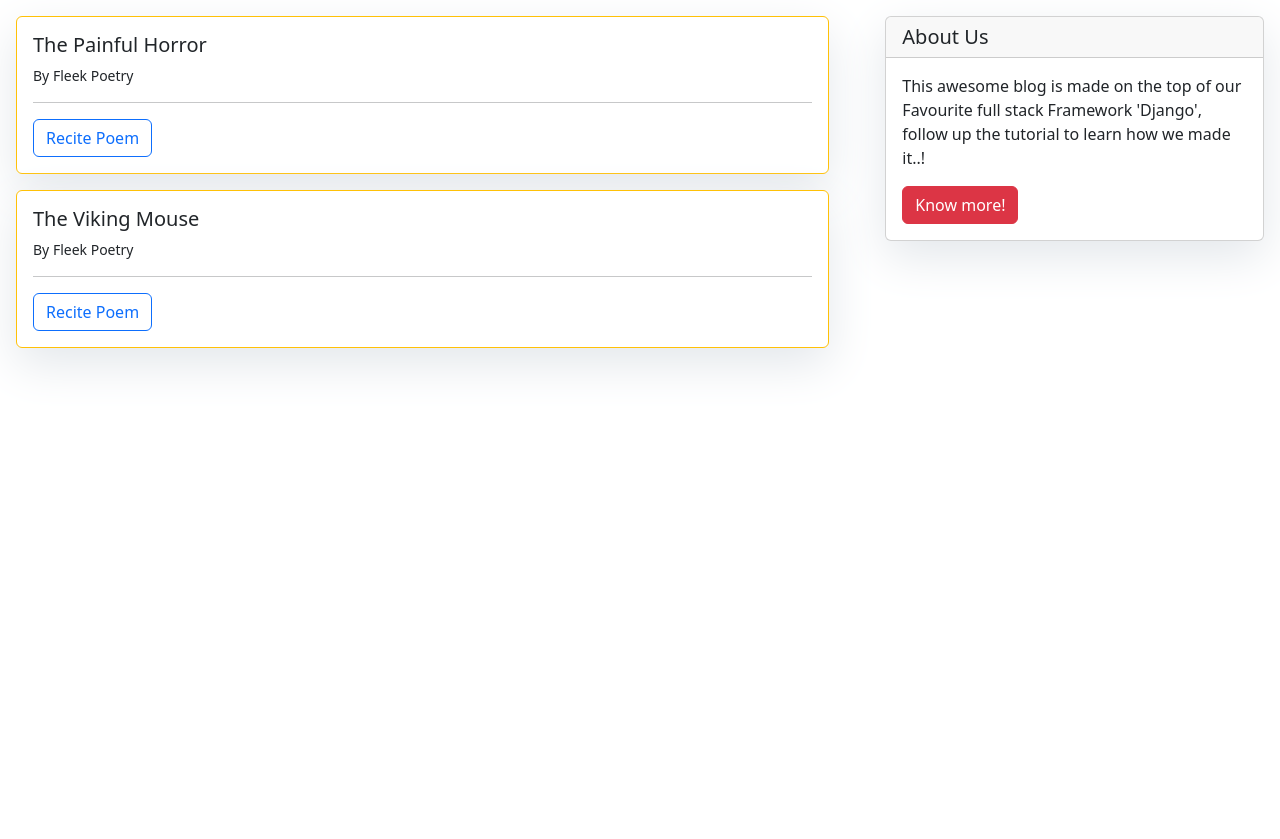
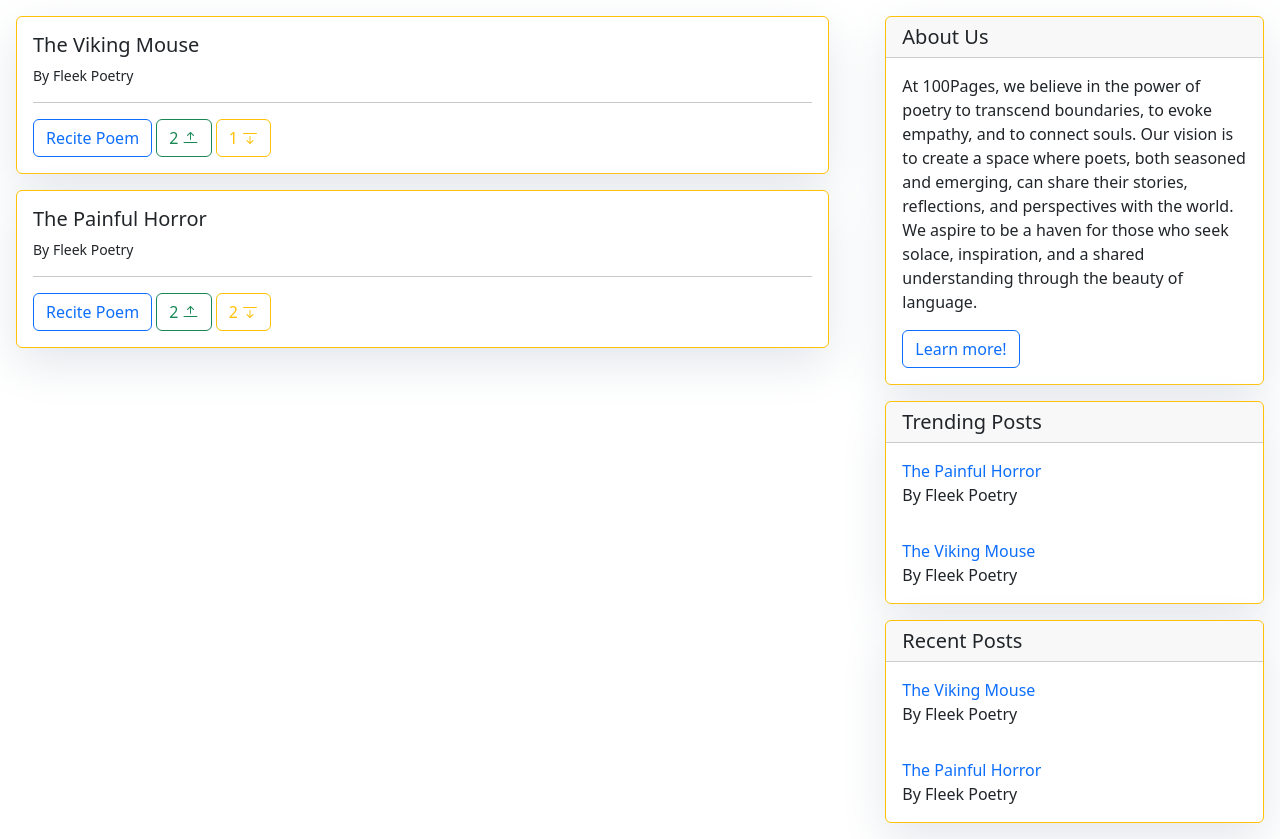
Before and after one commit to Kiprotich-Code/100Pages, a Django app: page /blog/posts/ in a window 1280 px wide. Shown: the part 56-895 px from the top of the page. Before the commit the page ends 423 px from the top, so only its background shows below. Run offline with Django 4.2, Linux system fonts and the light colour scheme; data comes from the database, SQL or seed files in the repository; both versions use the stored data as it was after the commit.

Commit message:
Landing Page

```diff
--- a/main/blog/models.py
+++ b/main/blog/models.py
@@ -1,3 +1,4 @@
+from django.utils import timezone
 from django.db import models
 
 # Create your models here.
@@ -6,6 +7,31 @@ class Posts(models.Model):
     subtitle = models.CharField(max_length = 100)
     author = models.CharField(max_length = 100)
     post = models.TextField()
+    created_on = models.DateTimeField(auto_now=True)
+    updated_on = models.DateTimeField(auto_now=True)
+    upvotes = models.IntegerField(default=0)
+    downvotes = models.IntegerField(default=0)
+
+
+    class Meta:
+        ordering = ['-created_on']
 
     def __str__(self):
         return f'{self.title} by {self.author}'
+
+
+class Comment(models.Model):
+    post = models.ForeignKey(Posts, on_delete=models.CASCADE, related_name='comments')
+    name = models.CharField(max_length=80)
+    email = models.EmailField()
+    body = models.TextField()
+    created_on = models.DateTimeField(auto_now_add=True)
+    active = models.BooleanField(default=False)
+
+
+    class Meta:
+        ordering = ['created_on']
+
+
+    def __str__(self):
+        return 'Comment {} by {}'.format(self.body, self.name)
--- a/main/blog/urls.py
+++ b/main/blog/urls.py
@@ -8,4 +8,6 @@ urlpatterns = [
     path('posts/', views.post_list, name="posts"),
     path('add_post/', views.add_posts, name="add_post"),
     path('post_detail/ <id>', views.post_detail, name="post_detail"),
+    path('upvote_post/ <id>', views.upvote_post, name="upvote_post"),
+    path('downvote_post/ <id>', views.downvote_post, name="downvote_post"),
 ]
--- a/main/blog/views.py
+++ b/main/blog/views.py
@@ -1,6 +1,6 @@
-from django.shortcuts import render, redirect
+from django.shortcuts import render, redirect, get_object_or_404
 from .models import Posts
-from .forms import AddPostForm
+from .forms import AddPostForm, CommentForm
 
 # Create your views here.
 def home(request):
@@ -8,10 +8,15 @@ def home(request):
 
 # Listview for posts
 def post_list(request):
-    context = {}
-    posts = Posts.objects.all()
+    posts = Posts.objects.all().order_by('-upvotes', 'downvotes')
+    latest_post = Posts.objects.order_by('-created_on')[0:3]
+    trending_post = Posts.objects.order_by('-upvotes', 'downvotes')[0:3]
 
-    context['posts'] = posts
+    context = {
+        'posts': posts,
+        'latest_post': latest_post,
+        'trending_post': trending_post
+    }
     return render(request, 'blog/posts.html', context)
 
 
@@ -34,6 +39,39 @@ def add_posts(request):
 
 # Detail view for post
 def post_detail(request, id):
-    context = {}
-    context['posts'] = Posts.objects.get(id = id)
-    return render(request, 'blog/post_detail.html', context)
+    template_name = 'blog/post_detail.html'
+    post = get_object_or_404(Posts, id=id)
+    comments = post.comments.filter(active=True)
+    new_comment = None # Posted Comment
+    if request.method == 'POST':
+        comment_form = CommentForm(data=request.POST)
+        if comment_form.is_valid():
+            # Create a comment object but don't save it to the database
+            new_comment = comment_form.save(commit=False)
+            # Assign current post to the comment
+            new_comment.post = post
+            # Save the comment to the database
+            new_comment.save()
+    else:
+        comment_form = CommentForm()
+
+    context = {
+        'post': post,
+        'comments': comments,
+        'new_comment': new_comment,
+        'comment_form':comment_form,
+    }
+    return render(request, template_name, context)
+
+
+def upvote_post(request, id):
+    post = get_object_or_404(Posts, id=id)
+    post.upvotes += 1
+    post.save()
+    return redirect('posts')
+
+def downvote_post(request, id):
+    post = get_object_or_404(Posts, id=id)
+    post.downvotes += 1
+    post.save()
+    return redirect('posts')
--- /dev/null
+++ b/main/static/css/index.css
@@ -0,0 +1,19 @@
+.header {
+    background-image: url('../images/ch.jpeg');
+    background-size: cover;
+    background-repeat: no-repeat;
+    height: 95vh;
+    background-position: top;
+}
+
+.header .header-col-1 > h2 {
+    padding: 10% 0 0 10%;
+    color: goldenrod;
+    text-transform: capitalize;
+    font-size: 40px;
+}
+
+.header .header-col-1 > h5 {
+    padding-left: 10%;
+    color: white;
+}
--- a/main/templates/blog/posts.html
+++ b/main/templates/blog/posts.html
@@ -13,13 +13,28 @@
       <p class="small fw-lighter">By {{post.author}} </p>
       <hr>
       <a href="{% url 'post_detail' post.id%}" class="btn btn-outline-primary">Recite Poem</a>
+      <a href="{% url 'upvote_post' post.id%}" class="btn btn-outline-success">
+        {{post.upvotes}} <i class="bi bi-arrow-bar-up"></i>
+      </a>
+      <a href="{% url 'downvote_post' post.id%}" class="btn btn-outline-warning">
+        {{post.downvotes}} <i class="bi bi-arrow-bar-down"></i>
+      </a>
+
     </div>
   </div>
 {% endfor %}
 </div>
 {% block sidebar %} {% include './sidebar.html' %} {% endblock sidebar %}
 
+
 {% else %}
-<h3>Posts not available</h3>
+<div class="card m-3 border-warning">
+  <h5 class="card-header">Warning ! </h5>
+<div class="card-body">
+  <p class="card-text"> There are no posts at the moment. If you have admin access, you can login and write something great to cheer us up. If you're not an admin, kindly check back later. In the meantime, contact us via the contact form so we can share the moment. </p>
+  <a href="#"
+     class="btn btn-outline-warning">Contact Us</a>
+</div>
+</div>
 {% endif %}
 {% endblock %}
--- a/main/templates/blog/sidebar.html
+++ b/main/templates/blog/sidebar.html
@@ -8,14 +8,35 @@
 </style>
 
 <!-- Sidebar Widgets Column -->
-<div class="col-md-4 float-right ">
-<div class="card m-3">
+<div class="col-md-4 float-right">
+<div class="card m-3 border-warning">
         <h5 class="card-header">About Us</h5>
     <div class="card-body">
-        <p class="card-text"> This awesome blog is made on the top of our Favourite full stack Framework 'Django', follow up the tutorial to learn how we made it..!</p>
+        <p class="card-text"> At 100Pages, we believe in the power of poetry to transcend boundaries, to evoke empathy, and to connect souls. Our vision is to create a space where poets, both seasoned and emerging, can share their stories, reflections, and perspectives with the world. We aspire to be a haven for those who seek solace, inspiration, and a shared understanding through the beauty of language.</p>
         <a href="#"
-           class="btn btn-danger">Know more!</a>
+           class="btn btn-outline-primary">Learn more!</a>
     </div>
+</div>
+
+<div class="card m-3 border-warning">
+    <h5 class="card-header">Trending Posts</h5>
+    {% for post in latest_post %}
+    <div class="card-body">
+        <a class="card-text fw-light text-decoration-none" href="{% url 'post_detail' post.id %}">{{post.title}}</a>
+        <p class="card-text fw-light">By {{post.author}}</p>
+    </div>
+    {% endfor %}
+</div>
+
+<div class="card m-3 border-warning">
+    <h5 class="card-header">Recent Posts</h5>
+    {% for post in trending_post %}
+    <div class="card-body">
+        <a class="card-text fw-light text-decoration-none" href="{% url 'post_detail' post.id %}">{{post.title}}</a>
+        <p class="card-text fw-light">By {{post.author}}</p>
+    </div>
+    {% endfor %}
+</div>
 </div>
 </div>
 
--- a/main/templates/index.html
+++ b/main/templates/index.html
@@ -1,3 +1,5 @@
+{% load static %}
+
 <!DOCTYPE html>
 <html lang="en">
 <head>
@@ -5,6 +7,8 @@
     <meta name="viewport" content="width=device-width, initial-scale=1.0">
     <title>100 Pages</title>
     <link href="https://cdn.jsdelivr.net/npm/bootstrap@5.3.2/dist/css/bootstrap.min.css" rel="stylesheet" integrity="sha384-T3c6CoIi6uLrA9TneNEoa7RxnatzjcDSCmG1MXxSR1GAsXEV/Dwwykc2MPK8M2HN" crossorigin="anonymous">
+    <link rel="stylesheet" href="https://cdn.jsdelivr.net/npm/bootstrap-icons@1.5.0/font/bootstrap-icons.css">
+    <link rel="stylesheet" href="{% static 'css/index.css'%}">
 </head>
 <body>
   <nav class="navbar navbar-expand-lg p-sm-2" style="background-color: #bd00d6;">
@@ -41,7 +45,15 @@
     </div>
   </nav>
   {% block content %}
-  <h2>Welcome to Our Home Page</h2>
+  <div class="header row">
+    <div class="col header-col-1">
+      <h2>Poetry</h2>
+      <h5>©real_life_poetry</h5>
+    </div>
+    <div class="col p-md-5">
+      <img src="{% static 'images/drf.png'%}" alt="The Image">
+    </div>
+  </div>
   {% endblock %}
 
   <script src="https://cdn.jsdelivr.net/npm/bootstrap@5.3.2/dist/js/bootstrap.bundle.min.js" integrity="sha384-C6RzsynM9kWDrMNeT87bh95OGNyZPhcTNXj1NW7RuBCsyN/o0jlpcV8Qyq46cDfL" crossorigin="anonymous"></script>
```
Also changed, not shown: main/blog/admin.py (+11 -1 lines), main/blog/forms.py (+7 -1 lines), main/main/settings.py (+7 -0 lines), main/templates/blog/post_detail.html (+42 -5 lines), main/blog/migrations/0002_comment.py (added), main/blog/migrations/0003_alter_posts_options_posts_created_on_posts_downvotes_and_more.py (added), main/blog/migrations/0004_alter_posts_created_on_alter_posts_updated_on.py (added), main/db.sqlite3, main/static/images/ch.jpeg (added), main/static/images/drf.png (added).
